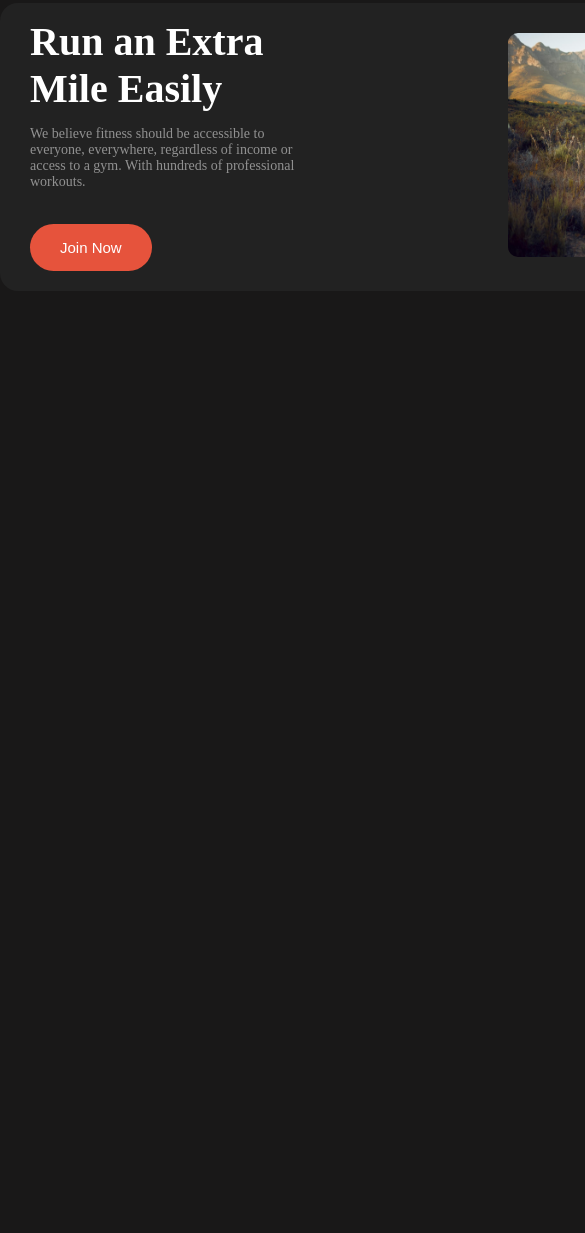
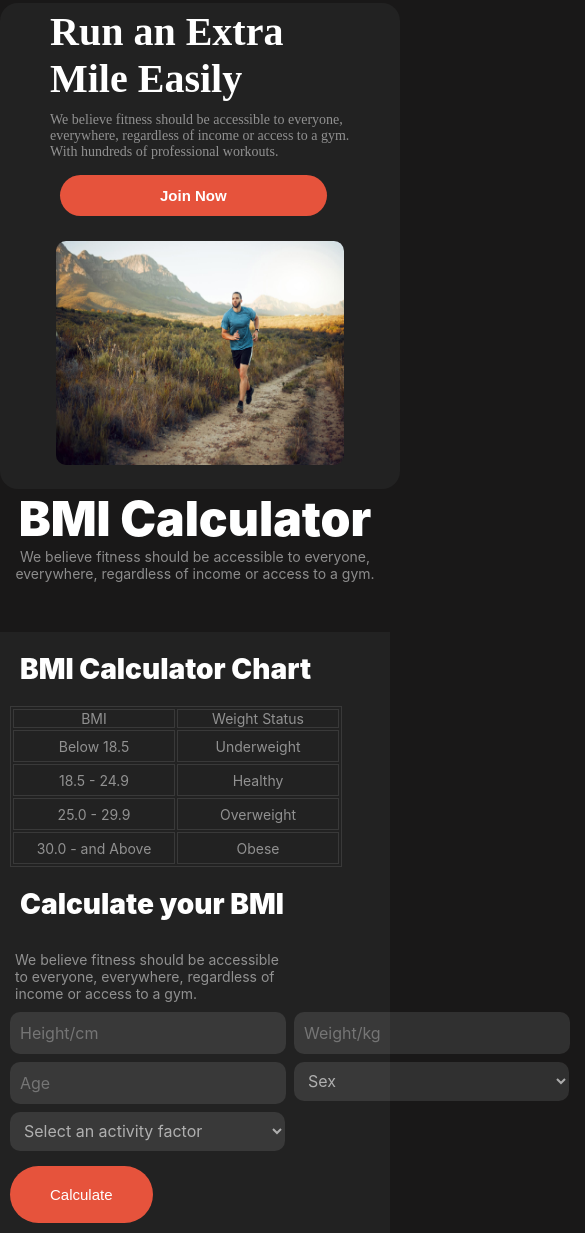
Before and after one commit to mohibbullah272/Assignment-2, a plain HTML site: page index.html in a window 390 px wide. Shown: the part 2298-3531 px from the top of the page, 585 px wide, since content can reach past the window. Before the commit the page ends 2589 px from the top, so only its background shows below. Drawn offline with Linux system fonts and the light colour scheme.

Commit message:
add bmi calculator and responsive design

```diff
--- a/index.html
+++ b/index.html
@@ -90,7 +90,55 @@
 </div>
 
 </section>
+<section class="bmi-calculator-section">
+<h3 class="bmi-title">BMI Calculator</h3>
+<p class="bmi-des">We believe fitness should be accessible to everyone, everywhere, regardless of income or access to a gym.</p>
+<div class="bmi-calculator-container">
+<div class="bmi-calculator-chart">
+<h3 class="chart-heading">BMI Calculator Chart</h3>
 
+<table class="table-section">
+<tr>
+    <th>BMI </th>
+    <th>Weight Status</th>
+</tr>
+<tr>
+    <td>Below 18.5</td>
+    <td>Underweight</td>
+</tr>
+<tr>
+    <td>18.5 - 24.9</td>
+    <td>Healthy</td>
+</tr>
+<tr>
+    <td>25.0 - 29.9</td>
+    <td>Overweight</td>
+</tr>
+<tr>
+    <td>30.0 - and Above</td>
+    <td>Obese</td>
+</tr>
+</table>
+
+</div>
+<div class="bmi-calculator-content">
+<h3 class="calculator-heading">Calculate your BMI</h3>
+<p class="calculator-des">We believe fitness should be accessible to everyone, everywhere, regardless of income or access to a gym. </p>
+<div class="calculator-content">
+<input type="text" placeholder="Height/cm" id="cm" class="form-design">
+<input type="text" placeholder="Weight/kg" id="kg" class="form-design">
+<input type="text" placeholder="Age" id="age" class="form-design">
+<select  name="Sex" id="sex"  >
+<option value="Sex">Sex</option>
+</select>
+<select  name="" id="factor">
+<option value="Select an activity factor">Select an activity factor<option>
+</select>
+</div>
+<div><button class="btn-primary" id="cal-btn">Calculate</button></div>
+</div>
+</div>
+</section>
     </main>
 
     <footer>
--- a/style/style.css
+++ b/style/style.css
@@ -244,22 +244,98 @@ padding: 0px 20px 34px 30px;
 #run-btn{
   margin: 0px 20px 20px 30px;
 }
-
-
 .run-img-container>img{
 width: 20rem;
 height: 14rem;
 border-radius: 30px;
 padding: 20px;
 }
+/* bmi calculator design */
+.bmi-calculator-container{
+  display: flex;
+  justify-content: space-around;
+  margin: 30px;
+  max-width: 1440px;
+  margin: 0 auto;
+  margin-top: 50px;
+  background: rgb(34, 34, 34);
 
+}
+.chart-heading,
+.calculator-heading
+{
+color: rgb(255, 255, 255);
+font-family: Inter;
+font-size: 28px;
+font-weight: 900;
+padding: 20px 10px 20px 10px;
+}
+.calculator-des{
+color: rgba(255, 255, 255, 0.5);
+font-family: Inter;
+font-size: 14px;
+font-weight: 400;
+padding: 10px 5px 10px 5px;
+}
+.bmi-title{
+color: rgb(255, 255, 255);
+font-family: Inter;
+font-size: 48px;
+font-weight: 900;
+text-align: center;
+}
+.bmi-des{
+color: rgba(255, 255, 255, 0.5);
+font-family: Inter;
+font-size: 14px;
+font-weight: 400;
+text-align: center;
+}
 
-
-
-
-
-
-
+.table-section,td,th{
+  border: 1px solid rgba(255, 255, 255, 0.1);
+color: rgba(255, 255, 255, 0.5);
+font-family: Inter;
+font-size: 14px;
+font-weight: 400;
+text-align: center;
+}
+.table-section>th,td{
+width: 10rem;
+height: 30px;
+}
+.form-design{
+border-radius: 10px;
+background: rgba(255, 255, 255, 0.1);
+color: rgba(255, 255, 255, 0.6);
+font-family: Inter;
+font-size: 16px;
+font-weight: 400;
+border: none;
+width: 16rem;
+height: 2rem;
+padding: 5px 10px 5px 10px;
+}
+#sex,#factor{
+  background: rgba(255, 255, 255, 0.1);
+color: rgba(255, 255, 255, 0.6);
+font-family: Inter;
+font-size: 16px;
+font-weight: 400;
+border: none;
+width: 17.2rem;
+height: 2.4rem;
+border-radius: 10px;
+padding: 5px 10px 5px 10px;
+}
+.calculator-content{
+  display: grid;
+  grid-template-columns: repeat(2, 1fr);
+  gap: 8px;
+}
+#cal-btn{
+margin: 15px 0px 10px 0px;
+}
 
 
 
@@ -321,12 +397,12 @@ padding: 20px;
    align-items: center;
   }
   .box-1{
-top: 95%;
+top: 170%;
 left: 5%;
   }
   .box-2{
-    top: 75%;
-    left: 50%;
+    top: 135%;
+    left: 60%;
   }
   .banner-title{
     font-size: 40px;
@@ -343,5 +419,33 @@ left: 5%;
 .habit-des{
 text-align: center;
 }
-
+.run-container{
+flex-direction: column;
+width: 25rem;
+margin: 0 auto;
 }
+.run-title,.run-des{
+  padding: 5px 10px 5px 10px;
+}
+#run-btn{
+  padding: 12px 100px 12px 100px;
+margin: 10px 0px 5px 20px;
+font-weight: 900;
+}
+.run-img-container>img{
+  width: 18rem;
+}
+.bmi-calculator-container{
+  flex-direction: column;
+}
+.bmi-calculator-content{
+width: 18rem;
+}
+.bmi-calculator-chart,
+.bmi-calculator-content{
+  margin-left: 10px;
+}
+#cal-btn{
+  padding: 20px 40px 20px 40px;
+}
+}
```
